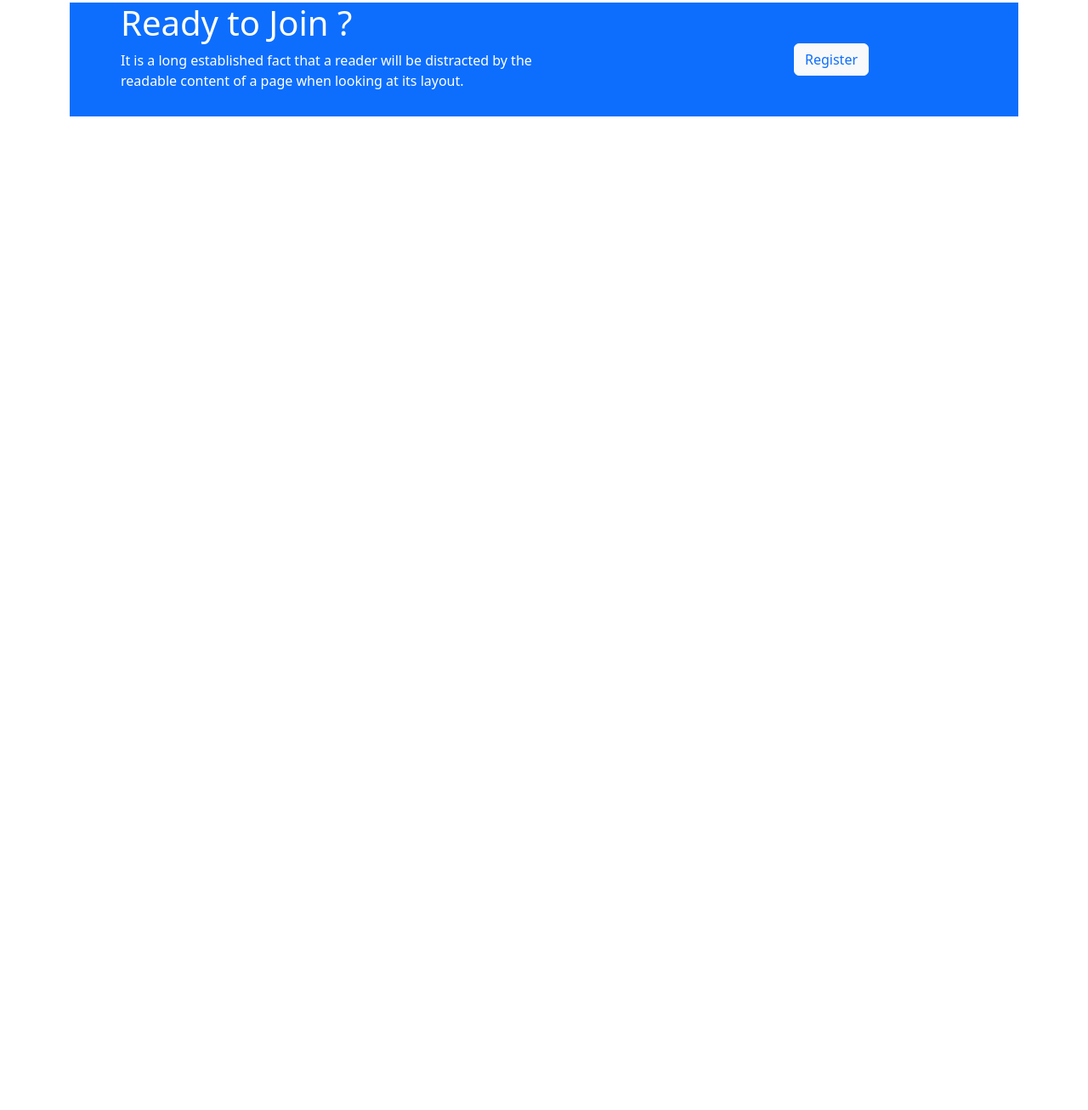
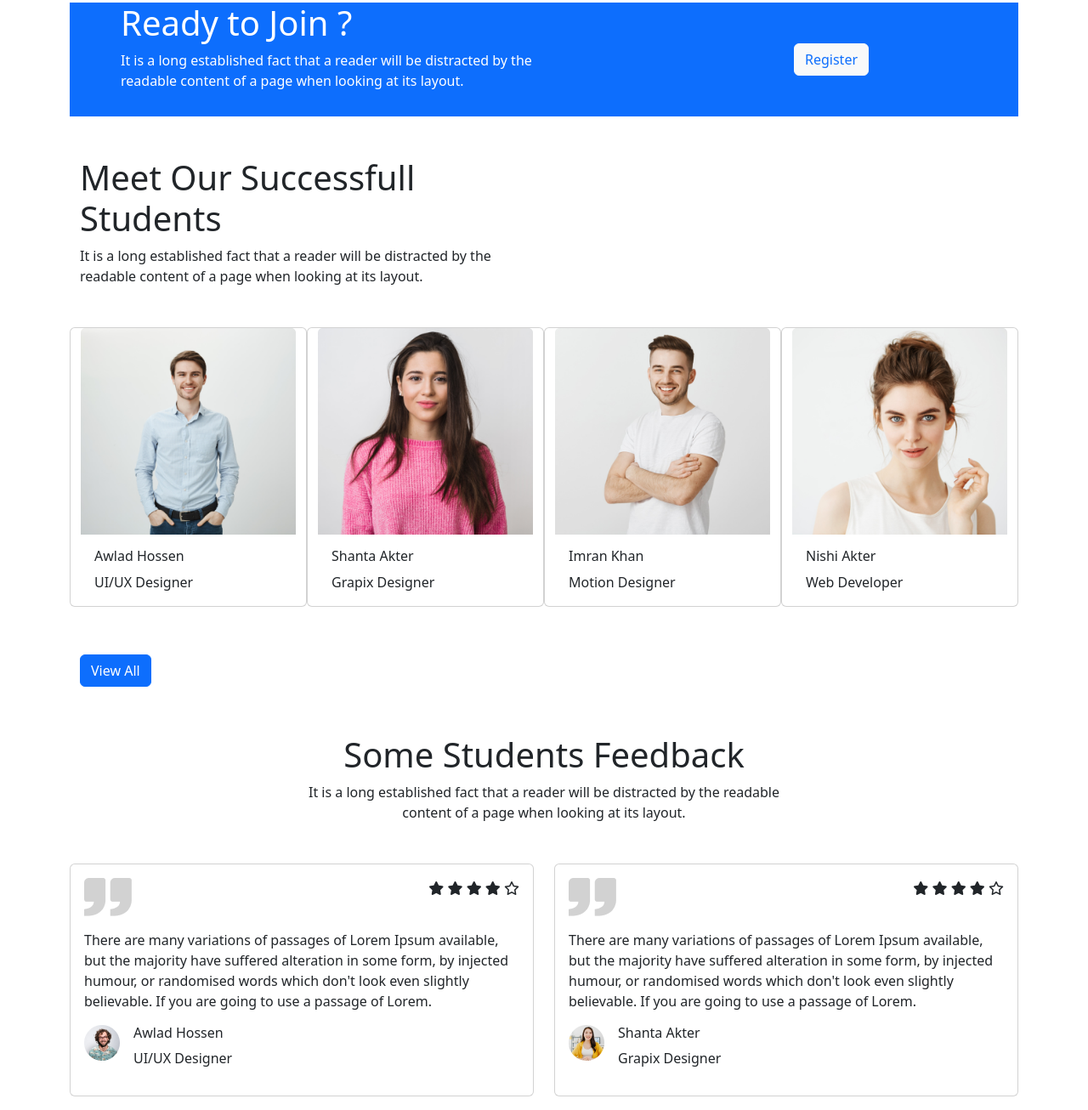
Before and after one commit to imrans09/Ed-Tech, a plain HTML site: page index.html in a window 1280 px wide. Shown: the part 2552-3858 px from the top of the page at 85% size. Before the commit the page ends 2737 px from the top, so only its background shows below. Drawn offline with nearby package versions, Linux system fonts and the light colour scheme.

Commit message:
student feedback added

```diff
--- a/index.html
+++ b/index.html
@@ -6,6 +6,7 @@
     <meta name="viewport" content="width=device-width, initial-scale=1.0">
     <title>Ed-Tech</title>
     <link rel="stylesheet" href="https://cdn.jsdelivr.net/npm/bootstrap@5.2.1/dist/css/bootstrap.min.css">
+    <script src="https://kit.fontawesome.com/84454c325a.js" crossorigin="anonymous"></script>
 </head>
 <body>
     <header class="container">
@@ -209,6 +210,115 @@
             </div>
           </div>
         </section>
+        <!-- successfull student  -->
+        <section class="container my-5">
+         <div>
+          <h1>Meet Our Successfull <br> Students</h1>
+          <p>It is a long established fact that a reader will be distracted by the <br> readable content of a page when looking at its layout.</p>
+         </div>
+          <div class="row row-cols-1 row-cols-md-2 row-cols-lg-4 my-5">
+            <div class="card">
+              <img src="images/student/student-1.png" class="card-img-top" alt="...">
+              <div class="card-body">
+                <h6>Awlad Hossen</h6>
+                <p class="card-text">UI/UX Designer</p>
+              </div>
+            </div>
+            <div class="card">
+              <img src="images/student/student-2.png" class="card-img-top" alt="...">
+              <div class="card-body">
+                <h6>Shanta Akter</h6>
+                <p class="card-text">Grapix Designer</p>
+              </div>
+            </div>
+            <div class="card">
+              <img src="images/student/student-3.png" class="card-img-top" alt="...">
+              <div class="card-body">
+                <h6>Imran Khan</h6>
+                <p class="card-text">Motion Designer</p>
+              </div>
+            </div>
+            <div class="card">
+              <img src="images/student/student-4.png" class="card-img-top" alt="...">
+              <div class="card-body">
+                <h6>Nishi Akter</h6>
+                <p class="card-text">Web Developer</p>
+              </div>
+            </div>
+          </div>
+          <button type="button" class="btn btn-primary text-white my-2">View All</button>
+        </section>
+        <!-- student feedback  -->
+        <div>
+          <section class="container my-5">
+            <h1 class="text-center">Some Students Feedback</h1>
+            <p class="text-center">It is a long established fact that a reader will be distracted by the readable <br> content of a page when looking at its layout.</p>
+        </div>
+            <div class="row my-3">
+              <div class="col-sm-6">
+                <div class="card">
+                  <div class="card-body">
+                    <div class="d-flex justify-content-between">
+                      <div>
+                        <img src="images/comma.png" alt="">
+                      </div>
+                      <div class="icon">
+                        <i class="fa-solid fa-star"></i>
+                        <i class="fa-solid fa-star"></i>
+                        <i class="fa-solid fa-star"></i>
+                        <i class="fa-solid fa-star"></i>
+                        <i class="fa-regular fa-star"></i>
+                      </div>
+                    </div>
+                    <div class="my-3">
+                      <p class="card-text">There are many variations of passages of Lorem Ipsum available, but the majority have suffered alteration in some form, by injected humour, or randomised words which don't look even slightly believable. If you are going to use a passage of Lorem.</p>
+                    </div>
+                    <div class="d-flex">
+                      <div class="">
+                        <img src="images/student/student-5.png" alt="">
+                      </div>
+                      <div class="ms-3">
+                        <h6>Awlad Hossen</h6>
+                        <p>UI/UX Designer</p>
+                      </div>
+                    </div>
+                  </div>
+                </div>
+              </div>
+              <div class="col-sm-6">
+                <div class="card">
+                  <div class="card-body">
+                    <div class="d-flex justify-content-between">
+                      <div>
+                        <img src="images/comma.png" alt="">
+                      </div>
+                      <div class="icon">
+                        <i class="fa-solid fa-star"></i>
+                        <i class="fa-solid fa-star"></i>
+                        <i class="fa-solid fa-star"></i>
+                        <i class="fa-solid fa-star"></i>
+                        <i class="fa-regular fa-star"></i>
+                      </div>
+                    </div>
+                    <div class="my-3">
+                      <p class="card-text">There are many variations of passages of Lorem Ipsum available, but the majority have suffered alteration in some form, by injected humour, or randomised words which don't look even slightly believable. If you are going to use a passage of Lorem.</p>
+                    </div>
+                    <div>
+                      <div class="d-flex">
+                        <div class="">
+                          <img src="images/student/student-6.png" alt="">
+                        </div>
+                        <div class="ms-3">
+                          <h6>Shanta Akter</h6>
+                          <p>Grapix Designer</p>
+                        </div>
+                      </div>
+                    </div>
+                  </div>
+                </div>
+              </div>
+            </div>
+        </section>
     </main>
     <script src="https://cdn.jsdelivr.net/npm/bootstrap@5.2.1/dist/js/bootstrap.bundle.min.js"></script>
 </body>
```
